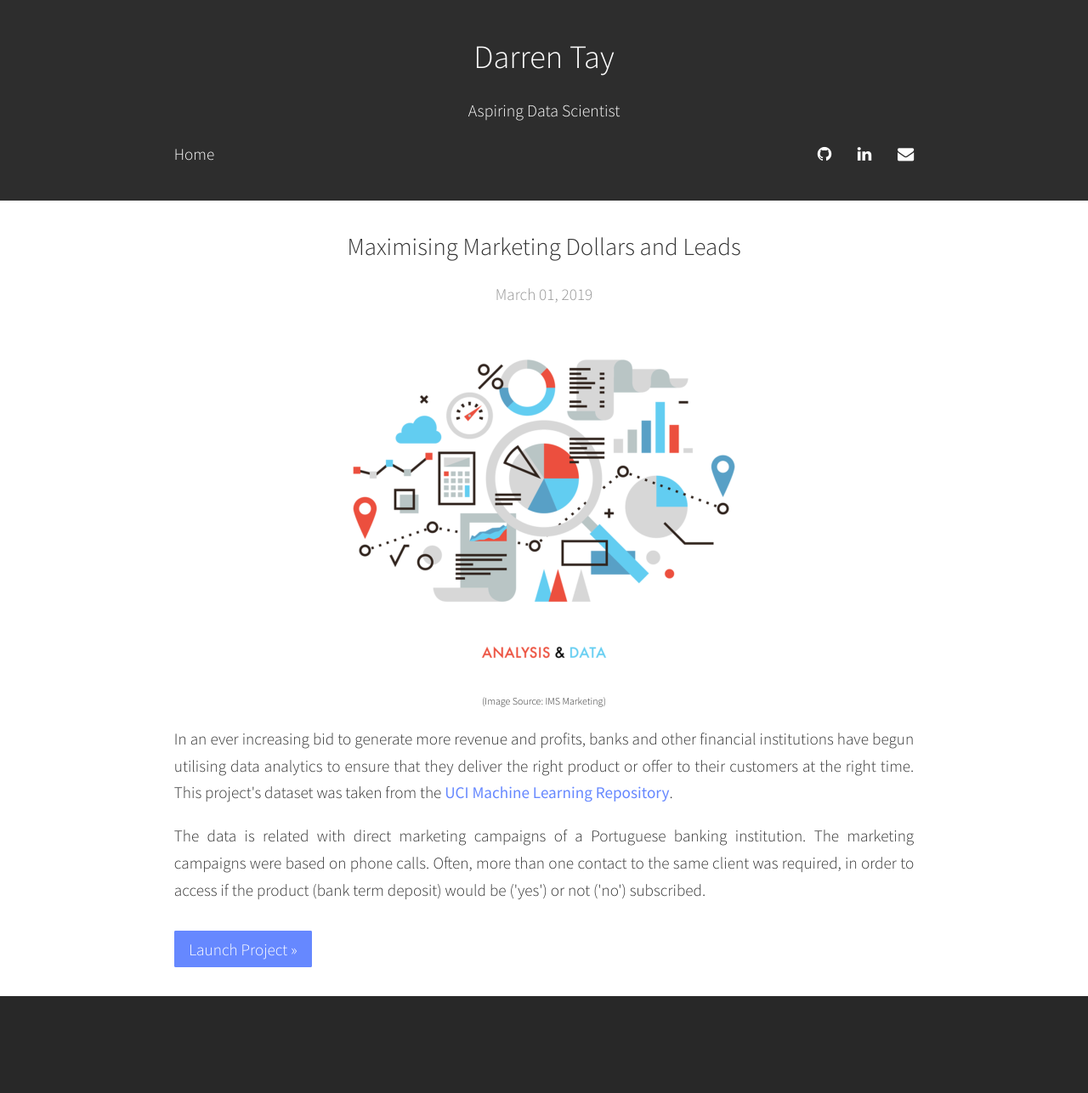
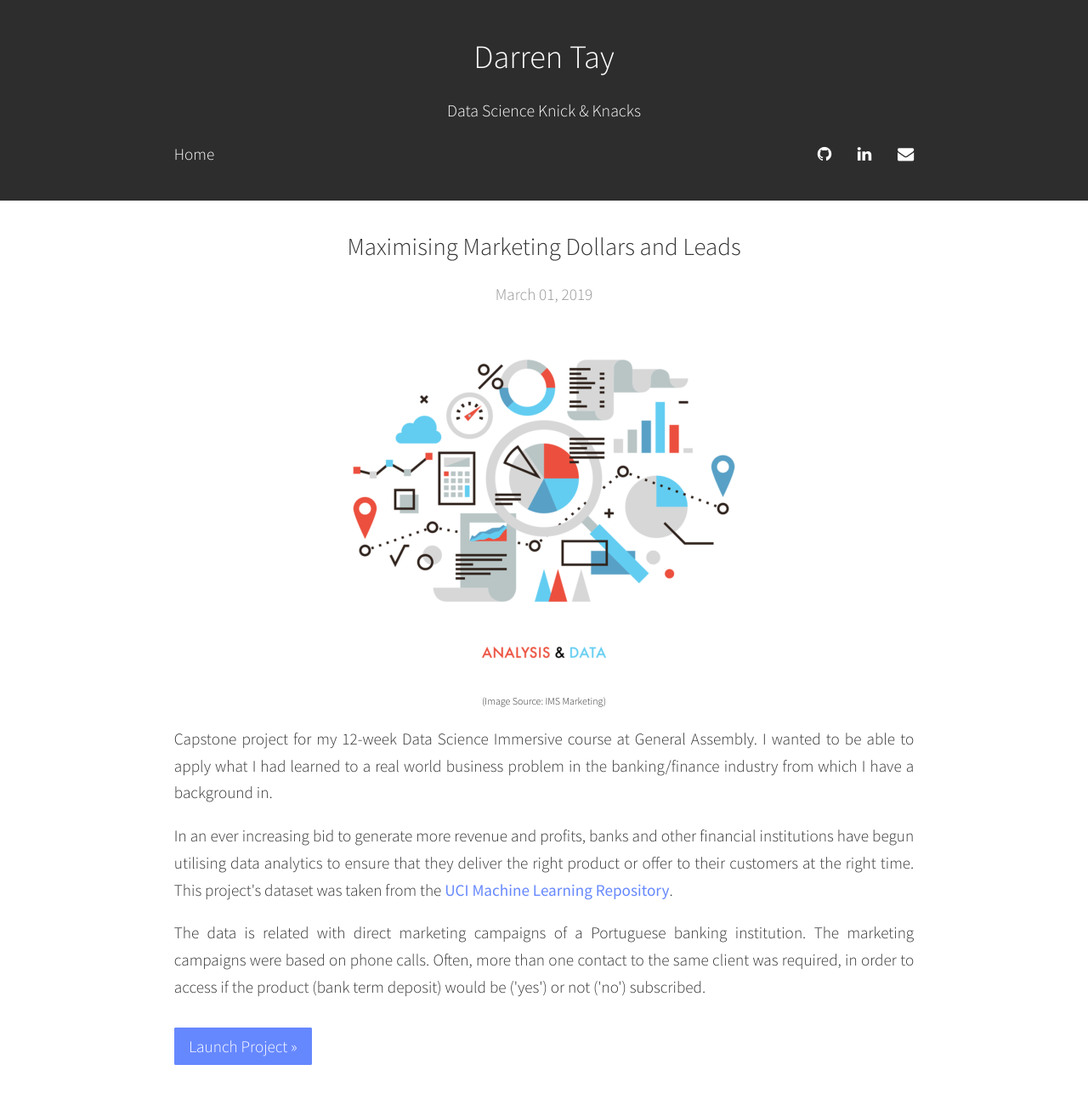
Before and after one commit to darrenwtay/darrenwtay.github.io, a Jekyll site: the page index.html, which Jekyll copies as it is, in a window 1280 px wide. Shown: the whole page at 85% size. Built offline with Jekyll 4.4.1, drawn with Linux system fonts in a browser that asks for light colours; before the commit the page ends 1172 px from its top, so only the background shows below that.

Commit message:
Update index.html

```diff
--- a/index.html
+++ b/index.html
@@ -28,8 +28,8 @@
 
 
 <header>
-  <h1><a href="">Darren Tay</a></h1>
-  <h2><a>Aspiring Data Scientist</a></h2>
+  <h1><a>Darren Tay</a></h1>
+  <h2><a>Data Science Knick & Knacks</a></h2>
   <nav>
     <div><a href="/">Home</a></div>
     <div><a href="https://github.com/darrenwtay"><i class="fa fa-github"></i></a><a href="https://www.linkedin.com/in/darrenwtay/"><i class="fa fa-linkedin"></i></a><a href="mailto:darren.w.tay@gmail.com"><i class="fa fa-envelope"></i></a></div>
@@ -48,6 +48,8 @@
   <p style="font-size:12px">(Image Source: IMS Marketing)</p>
 </div>
 
+<p>Capstone project for my 12-week Data Science Immersive course at General Assembly. I wanted to be able to apply what I had learned to a real world business problem in the banking/finance industry from which I have a background in.
+
 <p>In an ever increasing bid to generate more revenue and profits, banks and other financial institutions have begun utilising data analytics to ensure that they deliver the right product or offer to their customers at the right time. This project's dataset was taken from the <a href="https://archive.ics.uci.edu/ml/datasets/bank+marketing">UCI Machine Learning Repository</a>.</p>
 
 <p>The data is related with direct marketing campaigns of a Portuguese banking institution. The marketing campaigns were based on phone calls. Often, more than one contact to the same client was required, in order to access if the product (bank term deposit) would be ('yes') or not ('no') subscribed.</p>
```
